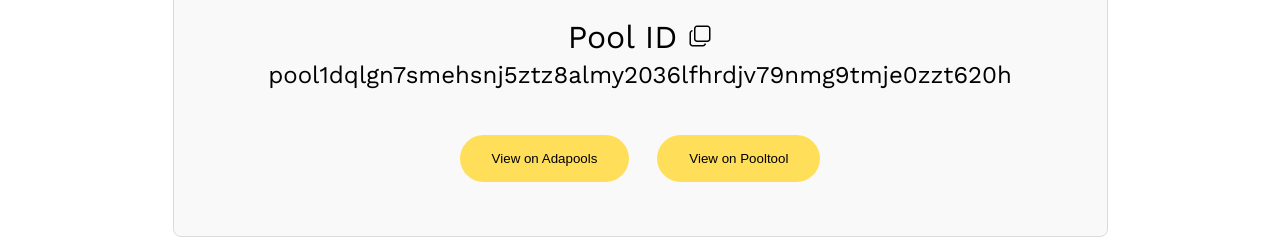
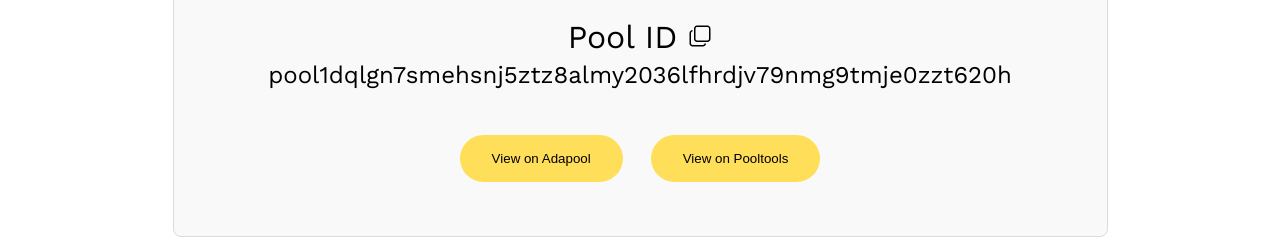
Before and after one commit to altBeck/poa-site, a React (Create React App) app: page / in a window 1280 px wide. Shown: the part 2980-3219 px from the top of the page. Built offline with nearby package versions, Linux system fonts and the light colour scheme; a web font is replaced by a local one.

Commit message:
update-links(2)

```diff
--- a/src/containers/pool/Pool.jsx
+++ b/src/containers/pool/Pool.jsx
@@ -51,8 +51,8 @@
         </div>
 
         <div className="poa__pool-buttons">
-          <button>View on Adapools</button>
-          <button>View on Pooltool</button>
+        <button><a href="https://www.adapool.org/" target="_blank" rel="noreferrer">View on Adapool</a></button>
+        <button><a href="https://www.pooltools.io/" target="_blank" rel="noreferrer">View on Pooltools</a></button>
         </div>
       </div>
     </div>
--- a/src/containers/pool/pool.css
+++ b/src/containers/pool/pool.css
@@ -72,6 +72,10 @@
   font-weight: 400;
   display: flex;
   justify-content: center;
+}
+
+.poa__pool-buttons a {
+  text-decoration: none;
 }
 
 .poa__pool-buttons button {
```
